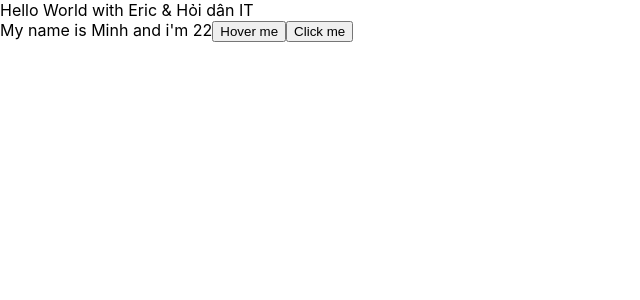
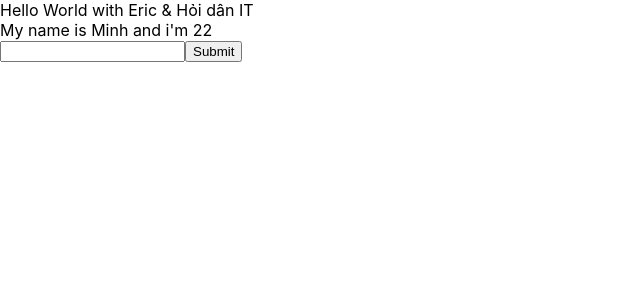
Before and after one commit to minhduong201103/test-demo-react, a React (Create React App) app: page / in a window 1280 px wide. Shown: the top 300 px of the page, without its empty margins (0-640 px from the left). Built offline with nearby package versions, Linux system fonts and the light colour scheme.

Commit message:
video 21

```diff
--- a/src/components/MyComponent.js
+++ b/src/components/MyComponent.js
@@ -1,6 +1,7 @@
 // 2 cách viết component
 // class component
 // function component
+import { eventWrapper } from "@testing-library/user-event/dist/utils";
 import React from "react";
 
 class MyComponent extends React.Component {
@@ -24,13 +25,30 @@
     handleOnMouseOver = (event) => {
         console.log(event.pageX)
     }
+
+    handleOnChangeInput = (event) => {
+        this.setState ({
+            name: event.target.value
+        })
+
+    }
+
+    handleOnSubmit = (event) => {
+        event.preventDefault()
+        console.log(this.state)
+    }
     // JSX
     render() {
         return (
             <div>
                 My name is {this.state.name} and i'm {this.state.age}
-                <button onMouseOver={this.handleOnMouseOver}>Hover me</button>
-                <button onClick={(event) => { this.handleClick() }}>Click me</button>
+                <form onSubmit={(event) => this.handleOnSubmit(event)}>
+                    <input
+                        type="text"
+                        onChange={(event) => this.handleOnChangeInput(event)}
+                    />
+                    <button>Submit</button>
+                </form>
             </div>
         );
     }
```
